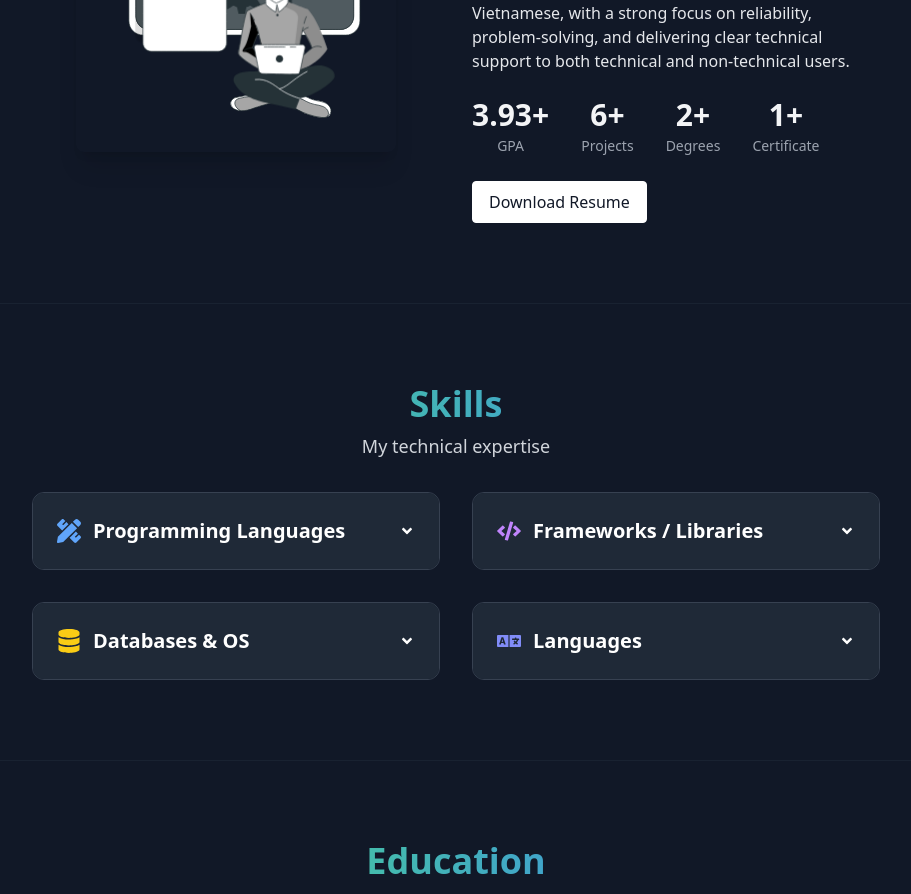
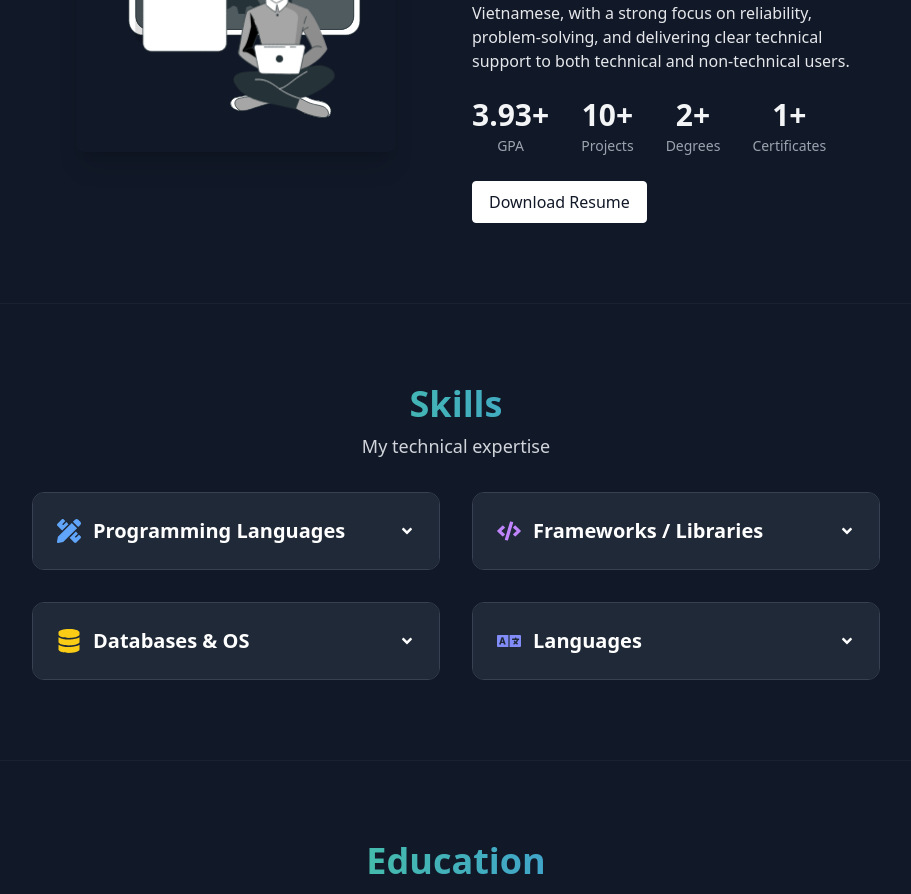
Before and after one commit to HuynhDucVo/portfolio, a React (Vite) app: page / in a window 1280 px wide. Shown: the part 1260-2154 px from the top of the page, without its empty margins (184-1095 px from the left). Built offline with nearby package versions, Linux system fonts and the light colour scheme; grey boxes are pictures that could not be loaded.

Commit message:
Update About.jsx

```diff
--- a/src/components/About.jsx
+++ b/src/components/About.jsx
@@ -64,9 +64,9 @@ export default function About() {
               <div className="flex space-x-8">
                 {[
                   { label: 'GPA',    value: '3.93' },
-                  { label: 'Projects', value: '6'    },
+                  { label: 'Projects', value: '10'    },
                   { label: 'Degrees',  value: '2'    },
-                  { label: 'Certificate', value: '1'}
+                  { label: 'Certificates', value: '1'}
                 ].map((s) => (
                   <motion.div
                     key={s.label}
```
